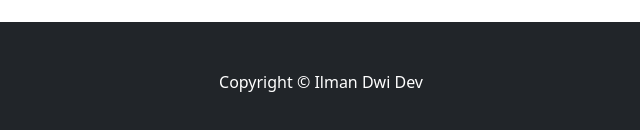
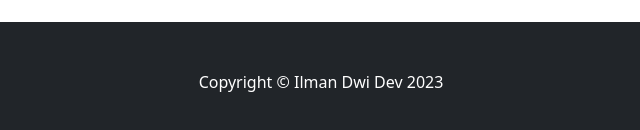
Before and after one commit to ilmandwidev/ilmandwidev.github.io, a plain HTML site: page index.html in a window 1280 px wide. Shown: the part 2855-2985 px from the top of the page, 319-959 px from the left. Drawn offline with nearby package versions, Linux system fonts and the light colour scheme.

Commit message:
update judul dan copyright footer

```diff
--- a/index.html
+++ b/index.html
@@ -5,7 +5,7 @@
         <meta name="viewport" content="width=device-width, initial-scale=1, shrink-to-fit=no" />
         <meta name="description" content="" />
         <meta name="author" content="" />
-        <title>Scrolling Nav - Start Bootstrap Template</title>
+        <title>Ilman Dwi - Portofolio</title>
         <link rel="icon" type="image/x-icon" href="assets/favicon.ico" />
         <script src="https://use.fontawesome.com/releases/v6.3.0/js/all.js" crossorigin="anonymous"></script>
         <!-- Google fonts-->
@@ -218,7 +218,7 @@
         </section>
         <!-- Footer-->
         <footer class="py-5 bg-dark">
-            <div class="container px-4"><p class="m-0 text-center text-white">Copyright &copy; Ilman Dwi Dev</p></div>
+            <div class="container px-4"><p class="m-0 text-center text-white">Copyright &copy; Ilman Dwi Dev 2023</p></div>
         </footer>
         <!-- Bootstrap core JS-->
         <script src="https://cdn.jsdelivr.net/npm/bootstrap@5.2.3/dist/js/bootstrap.bundle.min.js"></script>
```
